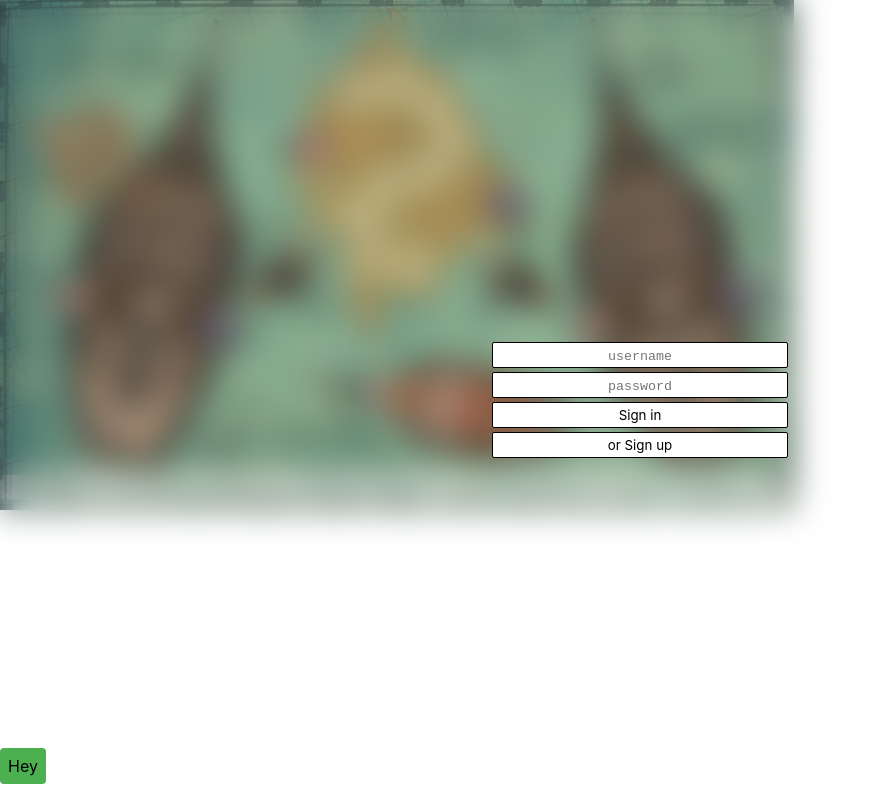
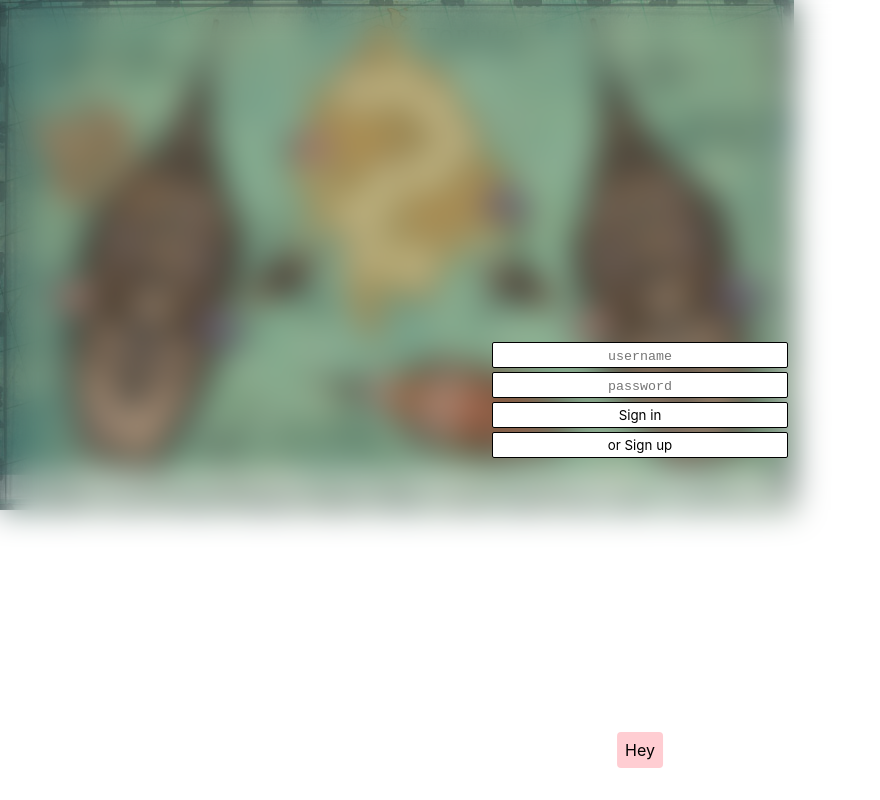
Before and after one commit to frustak/tortugack-client, a React (Create React App) app: page / in a window 1280 px wide. Both pictures are taken after a click on the button "or Sign up". Shown: the whole page, without its empty margins (0-880 px from the left). Built offline with nearby package versions, Linux system fonts and the light colour scheme.

Commit message:
improved Alert componenet style

```diff
--- a/src/components/UI/Alert/Alert.module.css
+++ b/src/components/UI/Alert/Alert.module.css
@@ -1,10 +1,44 @@
 .Alert {
   position: fixed;
-  bottom: 16px;
+  bottom: 32px;
   display: flex;
   z-index: 10;
-  background-color: #4caf50;
+  background-color: #ffcdd2;
   border-radius: 4px;
+  color: black;
+  justify-content: center;
+  left: 50%;
+  transform: translateX(-50%);
   padding: 8px;
+  overflow-y: hidden;
+  transition: 0.5s ease;
+}
+
+.Alert p {
   text-align: center;
+  margin: 0;
 }
+
+.Closed {
+  transform: translateX(1000px);
+}
+
+.Alert button {
+  border: none;
+  background-color: #f44336;
+  margin: 0;
+  padding: 0;
+  border-radius: 4px;
+  color: white;
+  cursor: pointer;
+  transition: background-color 0.1s ease;
+  width: 20px;
+  height: 20px;
+  font-family: monospace;
+  margin-left: 16px;
+  outline: none;
+}
+
+.Alert button:hover {
+  background-color: #b71c1c;
+}
```
